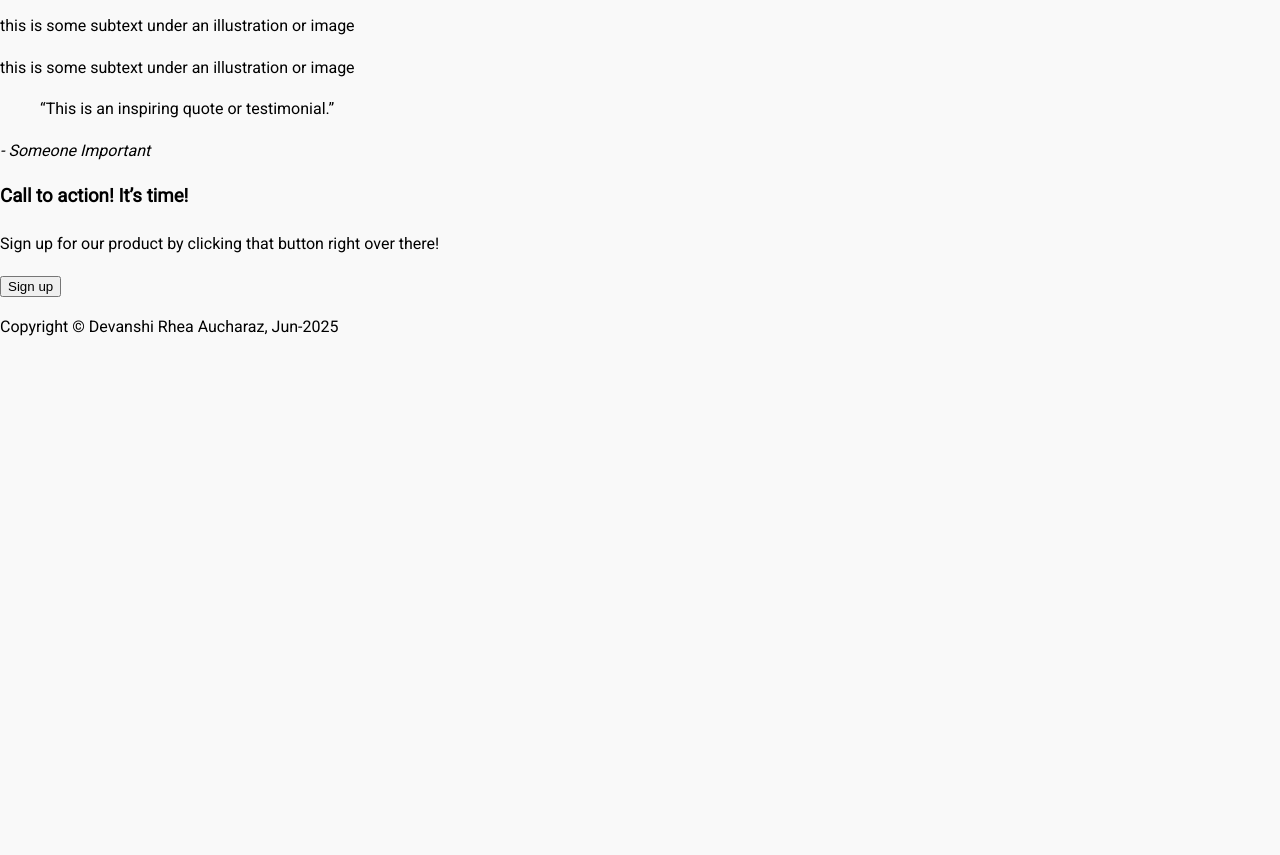
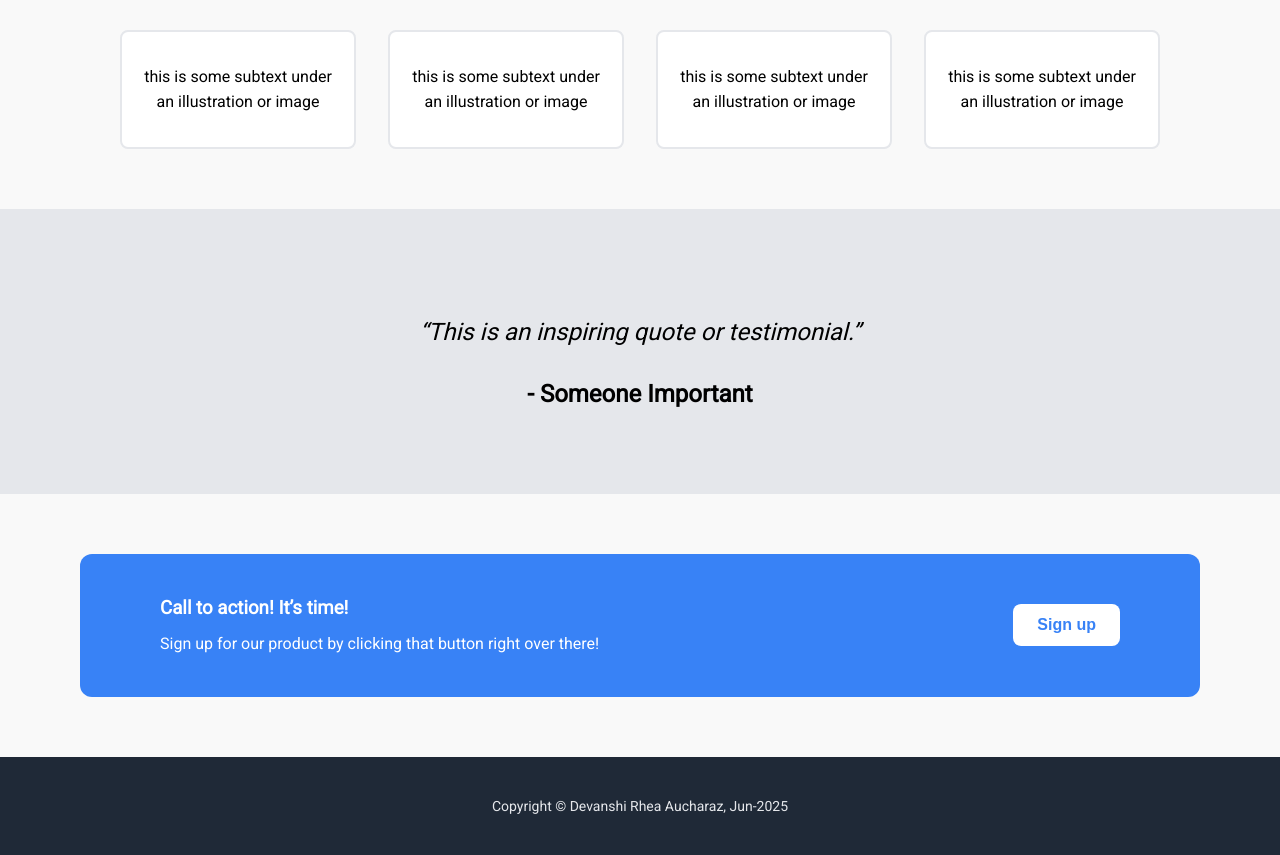
Before and after one commit to drheaa/odin-landing-page, a plain HTML site: page index.html in a window 1280 px wide. Shown: the part 624-1479 px from the top of the page. Before the commit the page ends 980 px from the top, so only its background shows below. Drawn offline with Linux system fonts and the light colour scheme.

Commit message:
Added style for features section, quotes, call for action and footer sections

```diff
--- a/style.css
+++ b/style.css
@@ -74,3 +74,86 @@ body {
   max-width: 500px;
   width: 100%;
 }
+
+/* Features Section */
+.features {
+  padding: 60px 80px;
+  text-align: center;
+}
+
+.features h2 {
+  font-size: 32px;
+  margin-bottom: 40px;
+}
+
+.cards {
+  display: flex;
+  justify-content: center;
+  gap: 32px;
+  flex-wrap: wrap;
+}
+
+.card {
+  background-color: white;
+  border: 2px solid #e5e7eb;
+  border-radius: 8px;
+  padding: 16px;
+  width: 200px;
+  text-align: center;
+}
+
+/* Quote Section */
+.quote {
+  background-color: #e5e7eb;
+  padding: 80px;
+  text-align: center;
+  font-style: italic;
+  font-size: 24px;
+}
+
+.quote cite {
+  display: block;
+  margin-top: 16px;
+  font-weight: bold;
+  font-style: normal;
+}
+
+/* Call to Action */
+.cta {
+  background-color: #3882f6;
+  color: white;
+  margin: 60px 80px;
+  padding: 40px 80px;
+  border-radius: 12px;
+  display: flex;
+  justify-content: space-between;
+  align-items: center;
+}
+
+.cta-text h3 {
+  margin: 0 0 8px 0;
+}
+
+.cta-text p {
+  margin: 0;
+}
+
+.cta button {
+  background-color: white;
+  color: #3882f6;
+  border: none;
+  padding: 12px 24px;
+  font-size: 16px;
+  font-weight: bold;
+  border-radius: 8px;
+  cursor: pointer;
+}
+
+/* Footer */
+.footer {
+  background-color: #1f2937;
+  color: #e5e7eb;
+  text-align: center;
+  padding: 24px;
+  font-size: 14px;
+}
```
